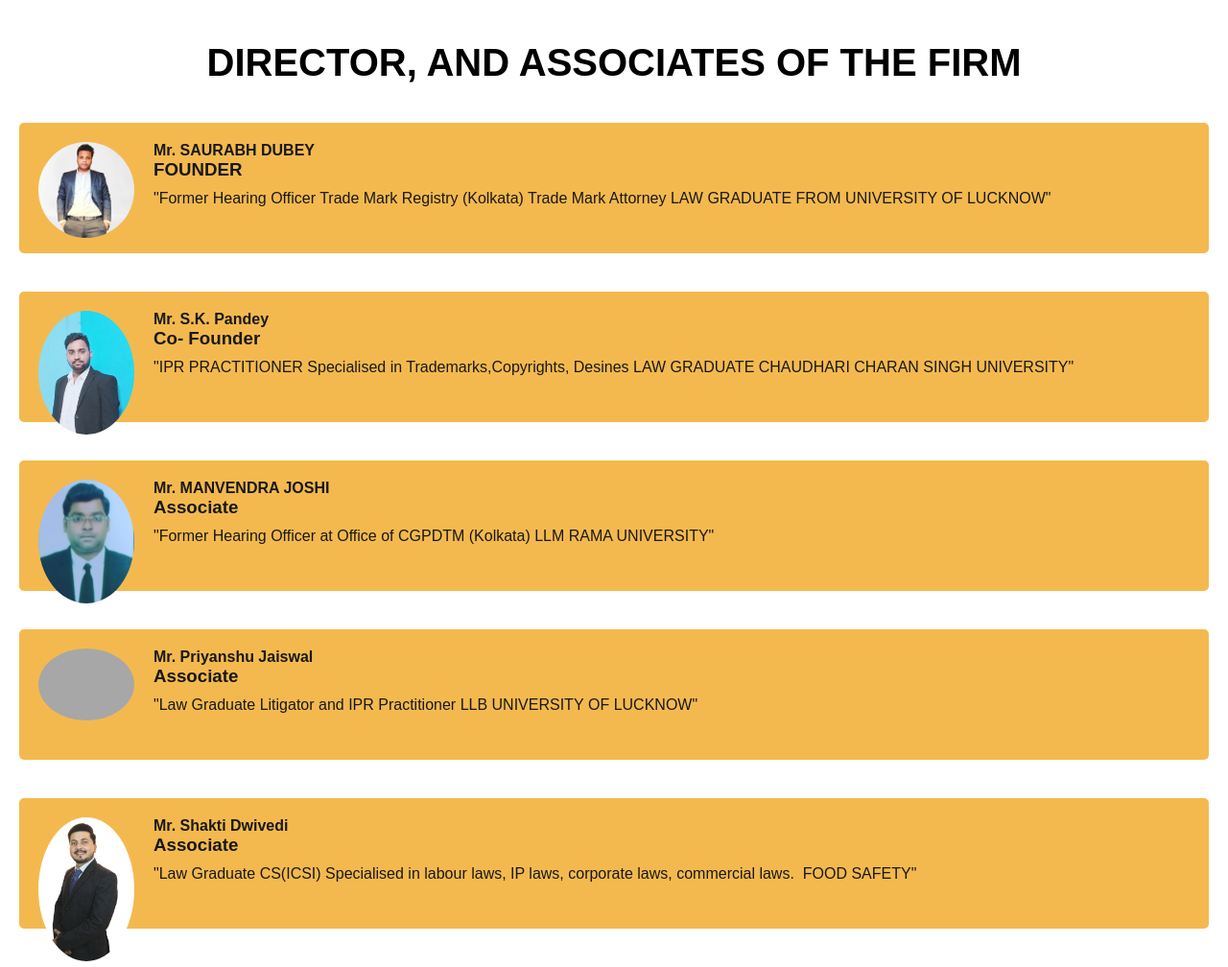
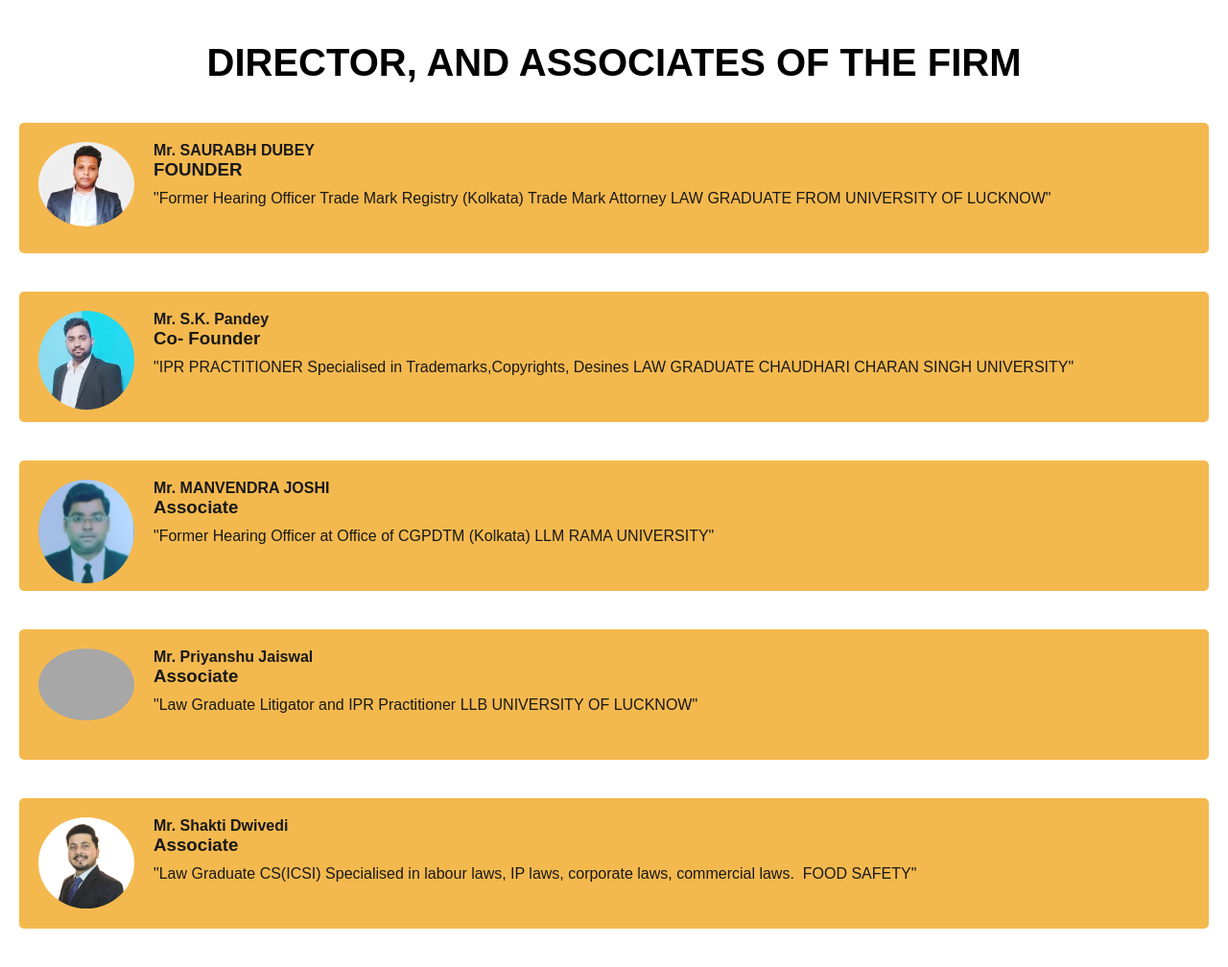
Before and after one commit to Ankitnext/advoocate, a plain HTML site: page about.html in a window 1280 px wide. Shown: the part 897-1905 px from the top of the page at 96% size. Drawn offline with Linux system fonts and the light colour scheme; grey boxes are pictures that could not be loaded.

Commit message:
pic reupdated
pic reupdated

```diff
--- a/about.html
+++ b/about.html
@@ -57,7 +57,7 @@
           </h2>
           <div id="">
             <div class="testimonial bg-primary" style="height:300%;">
-              <img src="./Images/saurabh_pic2.png" alt="Person-1"> <h4>Mr. SAURABH DUBEY</h4><h3>FOUNDER </h3>
+              <img src="./Images/saurabh_pic_pr.png" alt="Person-1"> <h4>Mr. SAURABH DUBEY</h4><h3>FOUNDER </h3>
               <p>"Former Hearing Officer Trade Mark Registry (Kolkata)
                 Trade Mark Attorney
                 LAW GRADUATE FROM UNIVERSITY OF LUCKNOW"
@@ -67,7 +67,7 @@
 
 
             <div class="testimonial bg-primary" style="height:300%;">
-              <img src="./Images/sarvesh_pic2.jpg" alt="Person-1"> <h4>Mr. S.K. Pandey </h4><h3>Co- Founder </h3>
+              <img src="./Images/sarvesh_pic_pr.jpg" alt="Person-1"> <h4>Mr. S.K. Pandey </h4><h3>Co- Founder </h3>
               <p>"IPR PRACTITIONER Specialised in Trademarks,Copyrights, Desines
                 LAW GRADUATE CHAUDHARI CHARAN SINGH UNIVERSITY"
                 </p>
@@ -75,7 +75,7 @@
             </div>
 
             <div class="testimonial bg-primary" style="height:300%;">
-              <img src="./Images/manvinder_pic.jpg" alt="Person-1"> <h4>Mr. MANVENDRA JOSHI </h4><h3>Associate </h3>
+              <img src="./Images/manvinder_pic_pr.jpg" alt="Person-1"> <h4>Mr. MANVENDRA JOSHI </h4><h3>Associate </h3>
               <p>"Former Hearing Officer at Office of CGPDTM (Kolkata)
                 LLM RAMA UNIVERSITY"
                 </p>
@@ -92,7 +92,7 @@
             </div>
 
             <div class="testimonial bg-primary" style="height:300%;">
-              <img src="./Images/shakti_pic.jpg" alt="Person-1"> <h4>Mr. Shakti Dwivedi </h4><h3>Associate </h3>
+              <img src="./Images/shakti_pic_pr.jpg" alt="Person-1"> <h4>Mr. Shakti Dwivedi </h4><h3>Associate </h3>
               <p>"Law Graduate
                 CS(ICSI)
                 Specialised in labour laws, IP laws, corporate laws, commercial laws.
```
Also changed, not shown: index.html (+1 -1 lines), Images/manvinder_pic_pr.jpg (added), Images/sarvesh_pic_pr.jpg (added), Images/saurabh_pic_index.png (added), Images/saurabh_pic_pr.png (added), Images/shakti_pic_pr.jpg (added).
